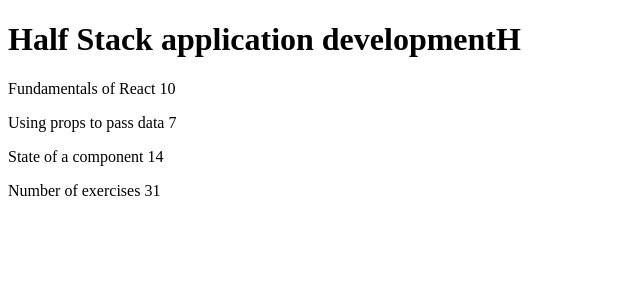
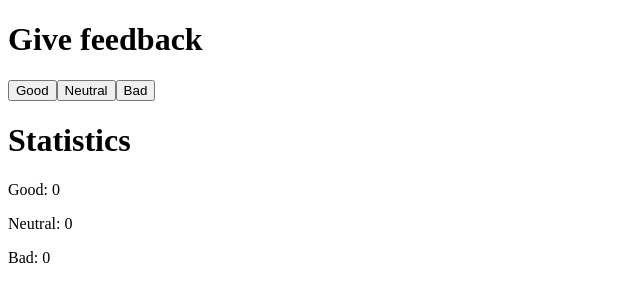
Before and after one commit to Antonako1/React-tehtavat, a React (Vite) app in the folder Reactin perusteet 1/: page / in a window 1280 px wide. Shown: the top 302 px of the page, without its empty margins (0-640 px from the left). Built offline with nearby package versions, Linux system fonts and the light colour scheme.

Commit message:
1.6 valmis

```diff
--- a/Reactin perusteet 1/src/App.jsx
+++ b/Reactin perusteet 1/src/App.jsx
@@ -1,62 +1,51 @@
 import { useState } from 'react'
 
-const Header = (props) => {
-  return <h1>{props.course.name}H</h1>
-}
-
-const Part = (props) => {
-  return <p>{props.part} {props.exercises} </p>
-}
-
-const Content = (props) => {
-  return(
+const Buttons = (props) => {
+  return (
     <div>
-      <Part part={props.part1.parts[0].name} exercises={props.part1.parts[0].exercises} />
-      <Part part={props.part2.parts[1].name} exercises={props.part2.parts[1].exercises} />
-      <Part part={props.part3.parts[2].name} exercises={props.part3.parts[2].exercises} />
+      <h1>Give feedback</h1>
+      <button onClick={props.handleGood}>Good</button>
+      <button onClick={props.handleNeutral}>Neutral</button>
+      <button onClick={props.handleBad}>Bad</button>
     </div>
   )
 }
-const Total = (props) => {
-  console.log(props)
-  return <p >Number of exercises {
-    props.part1.parts[0].exercises +
-    props.part2.parts[1].exercises +
-    props.part3.parts[2].exercises
-    }</p>
+const Statistics = (props) => {
+  return(
+    <div>
+      <h1>Statistics</h1>
+      <p>Good: {props.good} </p>
+      <p>Neutral: {props.neutral} </p>
+      <p>Bad: {props.bad} </p>
+    </div>
+  )
 }
+const App = () => {
+  const [good, setGood] = useState(0)
+  const [neutral, setNeutral] = useState(0)
+  const [bad, setBad] = useState(0)
 
-const App = () => {
-  const course = {
-    name: 'Half Stack application development',
-    parts: [
-      {
-        name: 'Fundamentals of React',
-        exercises: 10
-      },
-      {
-        name: 'Using props to pass data',
-        exercises: 7
-      },
-      {
-        name: 'State of a component',
-        exercises: 14
-      }
-    ]
+  const handleGood = () => {
+    setGood(good + 1)
+  }
+  const handleNeutral=()=>{
+    setNeutral(neutral + 1)
+  }
+  const handleBad=()=>{
+    setBad(bad + 1)
   }
 
   return (
     <div>
-      <Header course={course} />
-      <Content
-      part1={course}
-      part2={course}
-      part3={course}
+      <Buttons
+      handleGood={handleGood}
+      handleNeutral={handleNeutral}
+      handleBad={handleBad}
       />
-      <Total
-      part1={course}
-      part2={course}
-      part3={course}
+      <Statistics
+        good={good}
+        neutral={neutral}
+        bad={bad}
       />
     </div>
   )
```
